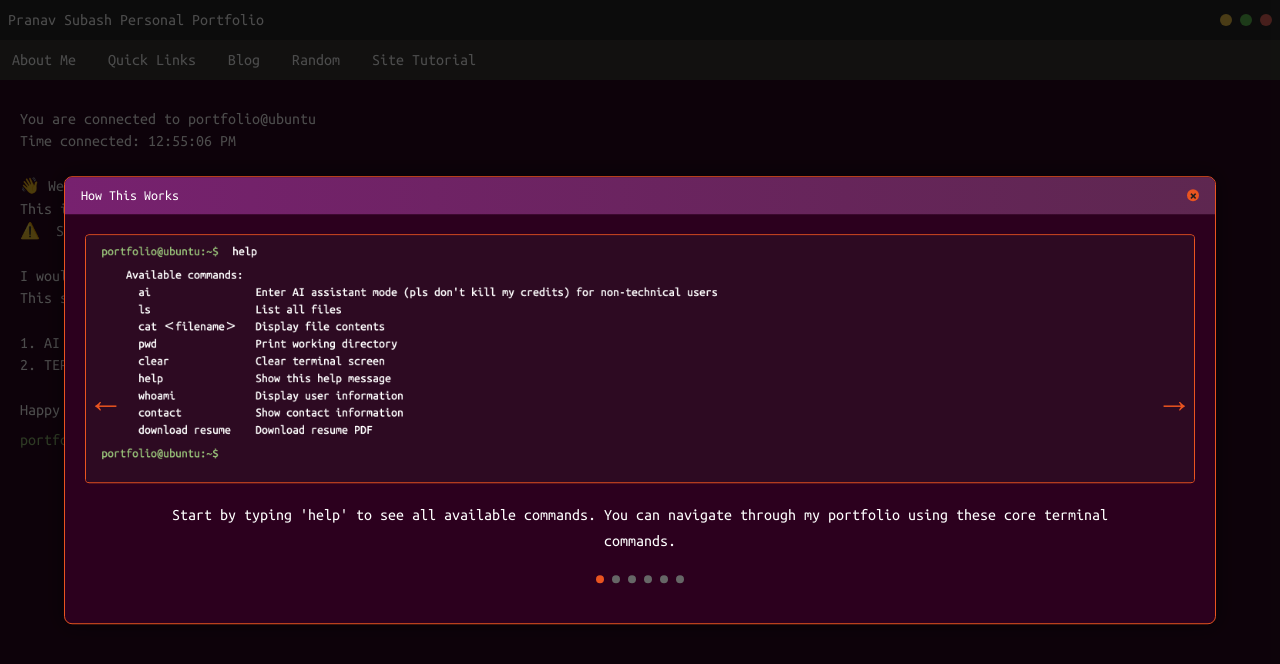
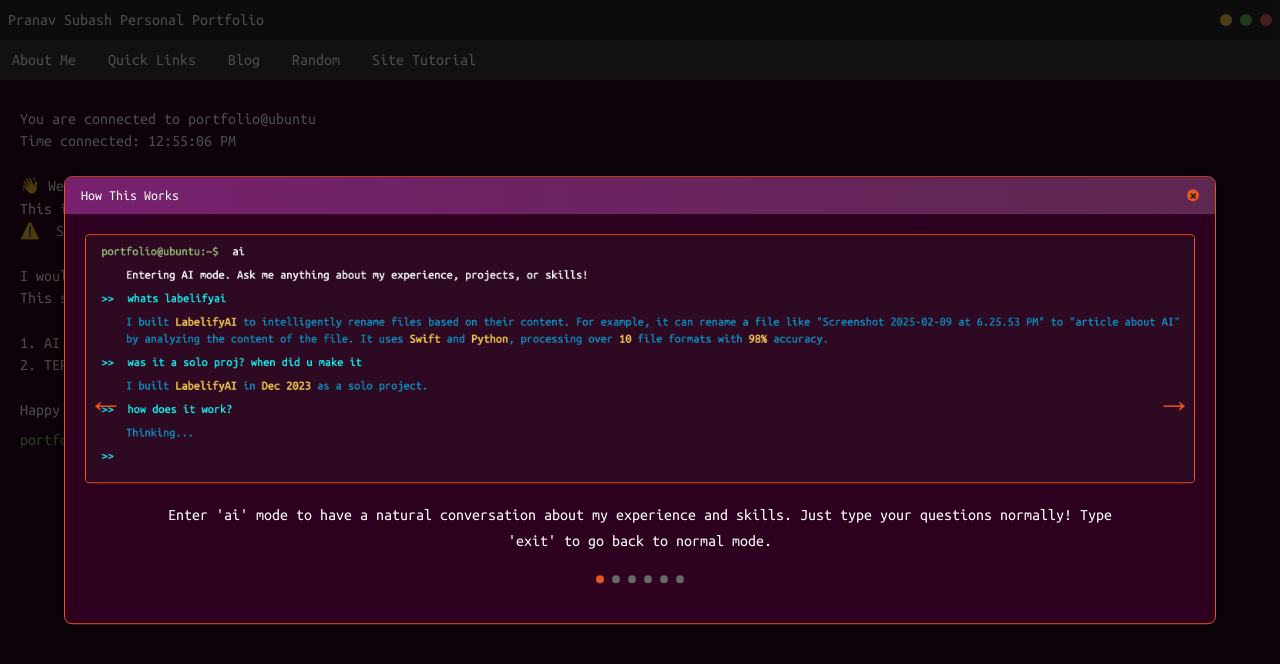
Before and after one commit to reedusfeleedus/reedusfeleedus.github.io, a React (Vite) app in the folder vite-project/: page / in a window 1280 px wide. Shown: the top 664 px of the page. Built offline with nearby package versions, Linux system fonts and the light colour scheme.

Commit message:
feat: swap first and second slides in tutorial carousel

```diff
--- a/vite-project/src/components/features/help/HelpCarousel.jsx
+++ b/vite-project/src/components/features/help/HelpCarousel.jsx
@@ -153,12 +153,12 @@ const Dot = styled.div`
 
 const slides = [
   {
+    description: "Enter 'ai' mode to have a natural conversation about my experience and skills. Just type your questions normally! Type 'exit' to go back to normal mode.",
+    image: aiImage
+  },
+  {
     description: "Start by typing 'help' to see all available commands. You can navigate through my portfolio using these core terminal commands.",
     image: helpImage
-  },
-  {
-    description: "Enter 'ai' mode to have a natural conversation about my experience and skills. Just type your questions normally! Type 'exit' to go back to normal mode.",
-    image: aiImage
   },
   {
     description: "If you're a bit more tech savvy I encourage you to use commands like 'cat' to read files. Try 'cat projects.txt', or 'cat skills.txt' to learn more about me.",
```
